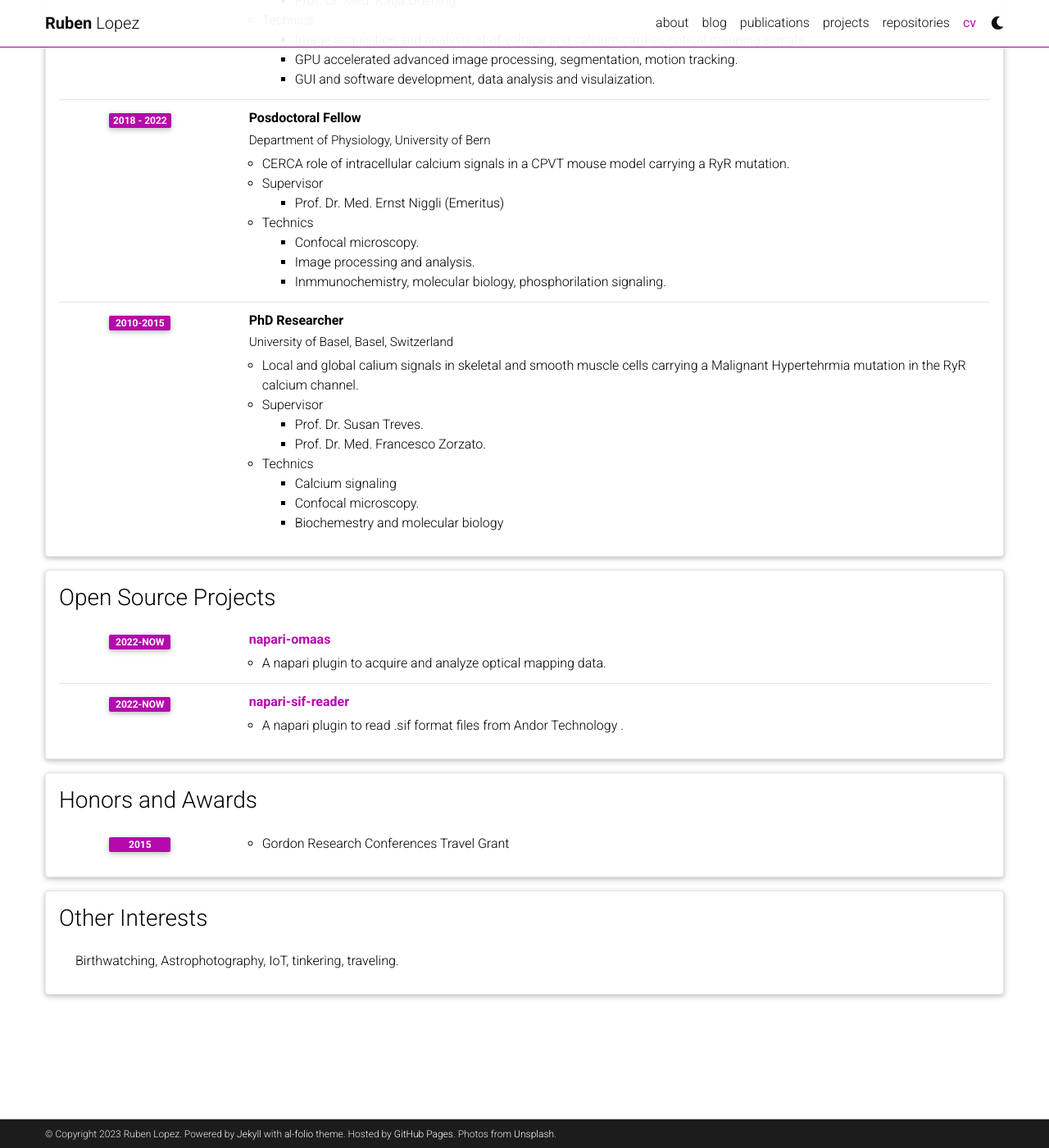
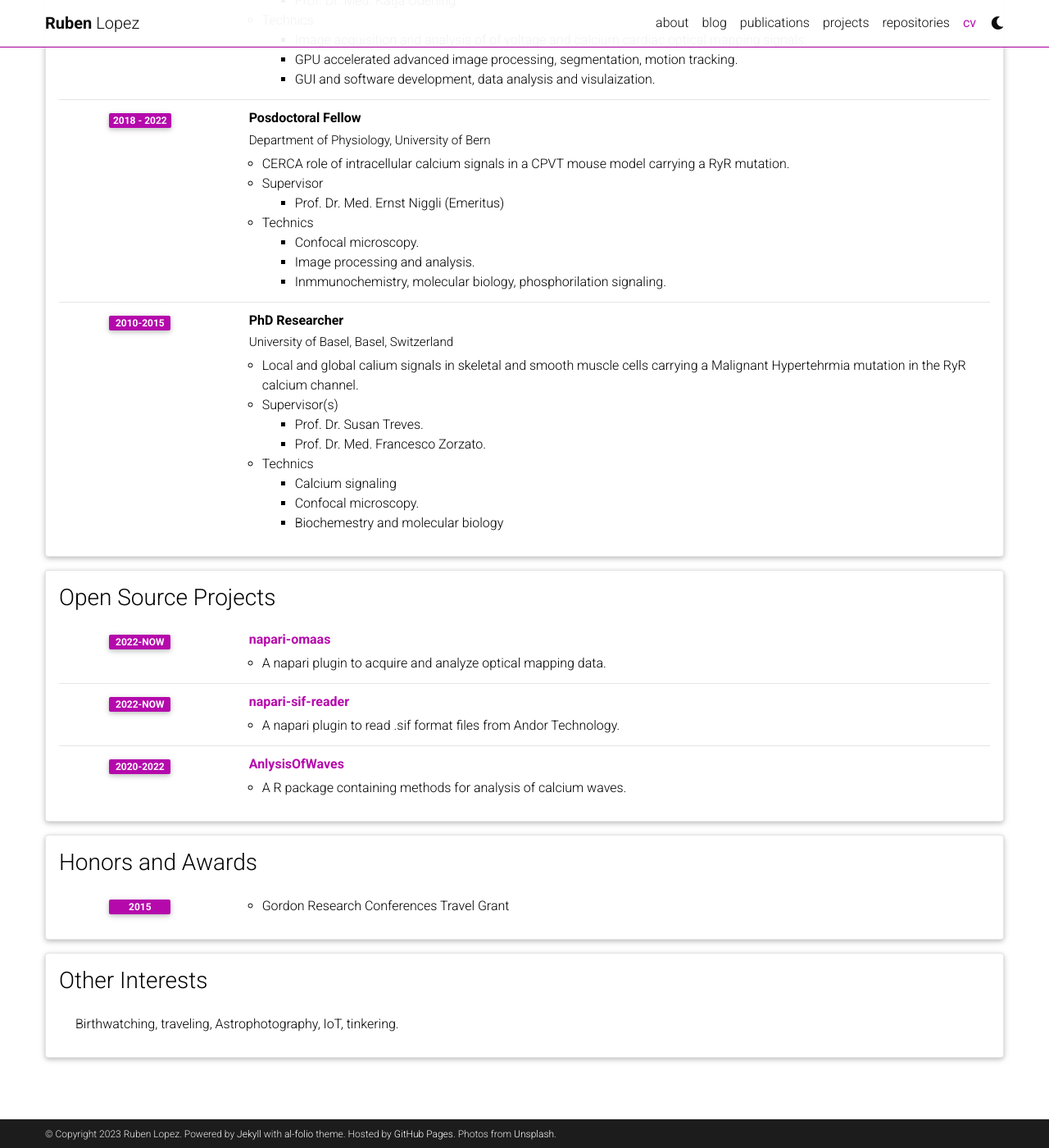
Before and after one commit to rjlopez2/my_site, a Jekyll site: the page built from _pages/cv.md, in a window 1280 px wide and 1400 px high, scrolled down 1093 px. Shown: the whole window at 82% size. Built offline with Jekyll 4.4.1, drawn with Linux system fonts in a browser that asks for light colours; comment, search, counter and statistics services are not loaded; a style sheet for code colours, icons or effects is not loaded.

Commit message:
add R package to list of opensource projects

```diff
--- a/_data/cv.yml
+++ b/_data/cv.yml
@@ -71,7 +71,7 @@
       year: 2010-2015
       description:
         - Local and global calium signals in skeletal and smooth muscle cells carrying a Malignant Hypertehrmia mutation in the RyR calcium channel.
-        - title: Supervisor
+        - title: Supervisor(s)
           contents:
             - Prof. Dr. Susan Treves.
             - Prof. Dr. Med. Francesco Zorzato.
@@ -90,7 +90,11 @@
       description: A napari plugin to acquire and analyze optical mapping data.
     - title: <a href="https://github.com/rjlopez2/napari-sif-reader#napari-sif-reader">napari-sif-reader</a>
       year: 2022-now
-      description: A napari plugin to read .sif format files from Andor Technology .
+      description: A napari plugin to read .sif format files from Andor Technology.
+    - title: <a href="https://github.com/rjlopez2/AnlysisOfWaves#anlysisofwaves">AnlysisOfWaves</a>
+      year: 2020-2022
+      description: A R package containing methods for analysis of calcium waves.
+
 
 - title: Honors and Awards
   type: time_table
@@ -115,4 +119,4 @@
   type: list
   contents:
     # - <u>Hobbies:</u> Hobby 1, Hobby 2, etc.
-    - Birthwatching, Astrophotography, IoT, tinkering, traveling.
+    - Birthwatching, traveling, Astrophotography, IoT, tinkering.
```
